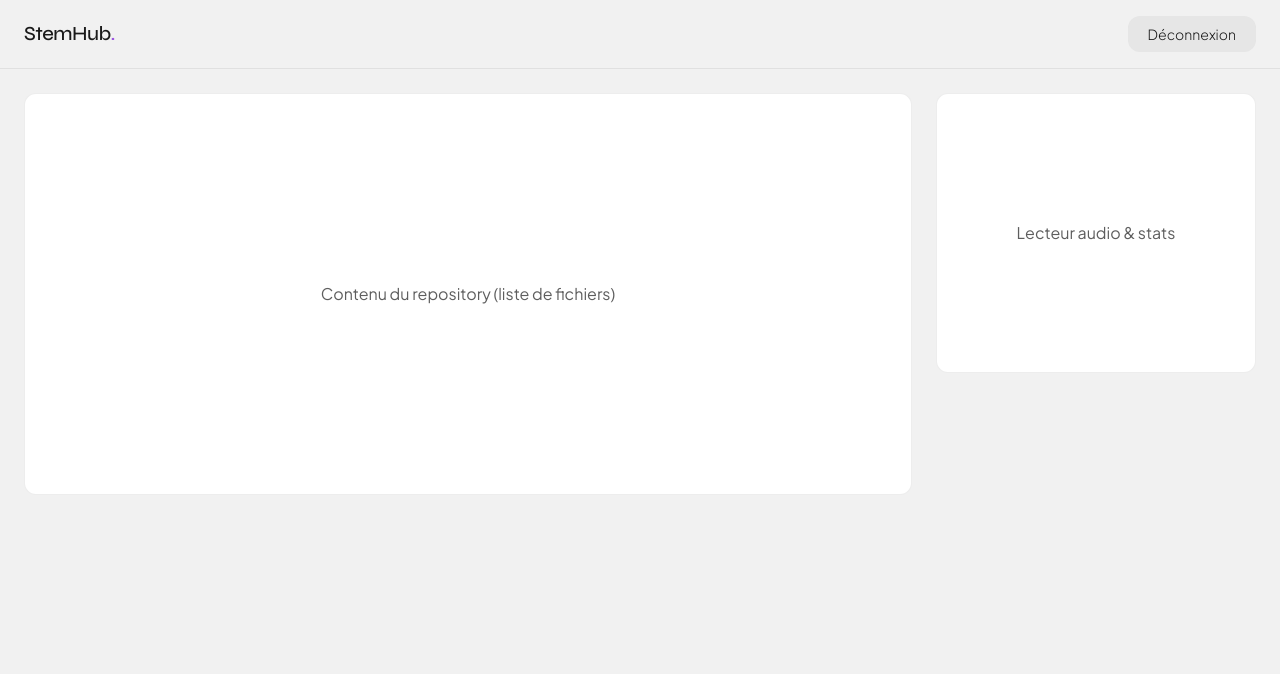
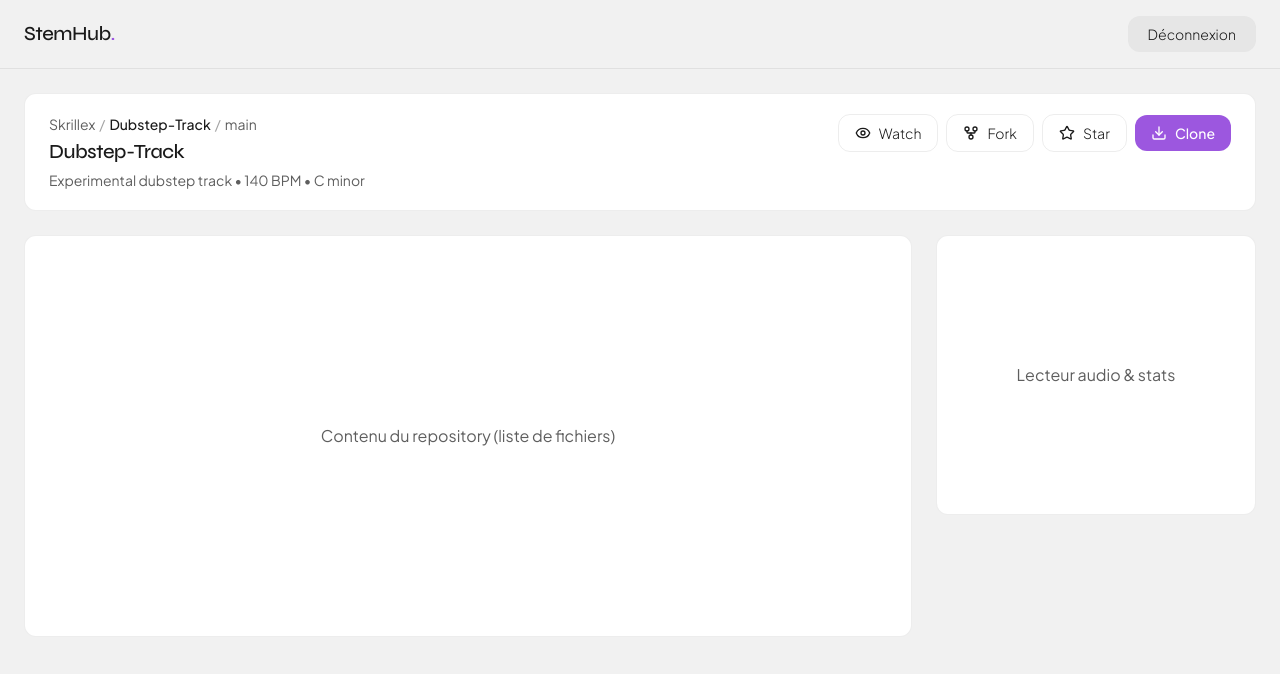
Before and after one commit to stemhub-org/Stemhub, a Next.js app in the folder frontend/: page /repository in a window 1280 px wide. Shown: the top 674 px of the page. Built offline with nearby package versions, Linux system fonts and the light colour scheme; sample sign-in values are in the browser's storage.

Commit message:
style(frontend): show repo section as detached rounded card

```diff
--- /dev/null
+++ b/frontend/app/repository/components/RepositoryPageHeader.tsx
@@ -0,0 +1,88 @@
+"use client";
+
+import Link from "next/link";
+import { Eye, GitFork, Star, Download } from "lucide-react";
+
+const PLACEHOLDER_USER = "Skrillex";
+const PLACEHOLDER_REPO = "Dubstep-Track";
+const PLACEHOLDER_BRANCH = "main";
+const PLACEHOLDER_DESCRIPTION =
+    "Experimental dubstep track • 140 BPM • C minor";
+
+export function RepositoryPageHeader() {
+    return (
+        <div className="px-6 py-5">
+            <div className="flex flex-wrap items-start justify-between gap-4">
+                <div className="min-w-0 flex-1">
+                    <nav
+                        className="mb-1 text-sm text-foreground/70"
+                        aria-label="Breadcrumb"
+                    >
+                        <ol className="flex flex-wrap items-center gap-1">
+                            <li>
+                                <Link
+                                    href="/dashboard"
+                                    className="transition-colors hover:text-foreground"
+                                >
+                                    {PLACEHOLDER_USER}
+                                </Link>
+                            </li>
+                            <span className="text-foreground/40">/</span>
+                            <li>
+                                <span className="font-medium text-foreground">
+                                    {PLACEHOLDER_REPO}
+                                </span>
+                            </li>
+                            <span className="text-foreground/40">/</span>
+                            <li>
+                                <span className="text-foreground/70">
+                                    {PLACEHOLDER_BRANCH}
+                                </span>
+                            </li>
+                        </ol>
+                    </nav>
+                    <h1
+                        className="text-xl font-medium tracking-tight text-foreground"
+                        style={{ fontFamily: "var(--font-syne)" }}
+                    >
+                        {PLACEHOLDER_REPO}
+                    </h1>
+                    <p className="mt-1 text-sm text-foreground/70">
+                        {PLACEHOLDER_DESCRIPTION}
+                    </p>
+                </div>
+
+                <div className="flex flex-wrap items-center gap-2">
+                    <button
+                        type="button"
+                        className="inline-flex items-center gap-2 rounded-xl border border-foreground/[0.08] bg-transparent px-4 py-2 text-sm font-light text-foreground transition-colors hover:bg-foreground/5"
+                    >
+                        <Eye className="size-4" aria-hidden />
+                        Watch
+                    </button>
+                    <button
+                        type="button"
+                        className="inline-flex items-center gap-2 rounded-xl border border-foreground/[0.08] bg-transparent px-4 py-2 text-sm font-light text-foreground transition-colors hover:bg-foreground/5"
+                    >
+                        <GitFork className="size-4" aria-hidden />
+                        Fork
+                    </button>
+                    <button
+                        type="button"
+                        className="inline-flex items-center gap-2 rounded-xl border border-foreground/[0.08] bg-transparent px-4 py-2 text-sm font-light text-foreground transition-colors hover:bg-foreground/5"
+                    >
+                        <Star className="size-4" aria-hidden />
+                        Star
+                    </button>
+                    <button
+                        type="button"
+                        className="inline-flex items-center gap-2 rounded-xl bg-accent px-4 py-2 text-sm font-medium text-white transition-opacity hover:opacity-90"
+                    >
+                        <Download className="size-4" aria-hidden />
+                        Clone
+                    </button>
+                </div>
+            </div>
+        </div>
+    );
+}
--- a/frontend/app/repository/page.tsx
+++ b/frontend/app/repository/page.tsx
@@ -4,6 +4,7 @@ import { useEffect, useState } from "react";
 import { useRouter } from "next/navigation";
 import { motion } from "framer-motion";
 import { RepositoryHeader } from "./components/RepositoryHeader";
+import { RepositoryPageHeader } from "./components/RepositoryPageHeader";
 
 export default function RepositoryPage() {
     const router = useRouter();
@@ -24,8 +25,13 @@ export default function RepositoryPage() {
         <div className="min-h-screen bg-background text-foreground">
             <RepositoryHeader />
 
-            <motion.main
-                className="flex gap-6 p-6"
+            <div className="p-6 space-y-6">
+                <div className="rounded-xl border border-foreground/[0.08] bg-white overflow-hidden">
+                    <RepositoryPageHeader />
+                </div>
+
+                <motion.main
+                    className="flex gap-6"
                 initial={{ opacity: 0 }}
                 animate={{ opacity: 1 }}
                 transition={{ duration: 0.3 }}
@@ -41,7 +47,8 @@ export default function RepositoryPage() {
                         Lecteur audio & stats
                     </div>
                 </aside>
-            </motion.main>
+                </motion.main>
+            </div>
         </div>
     );
 }
```
